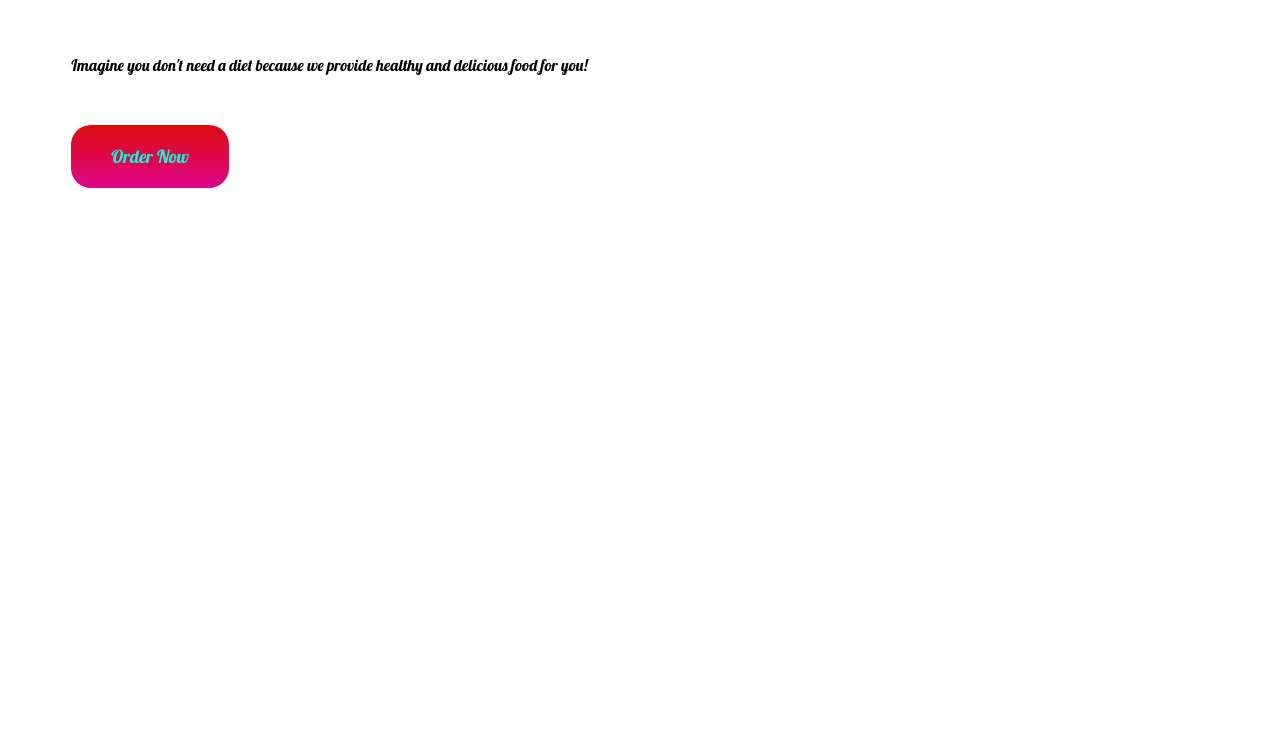
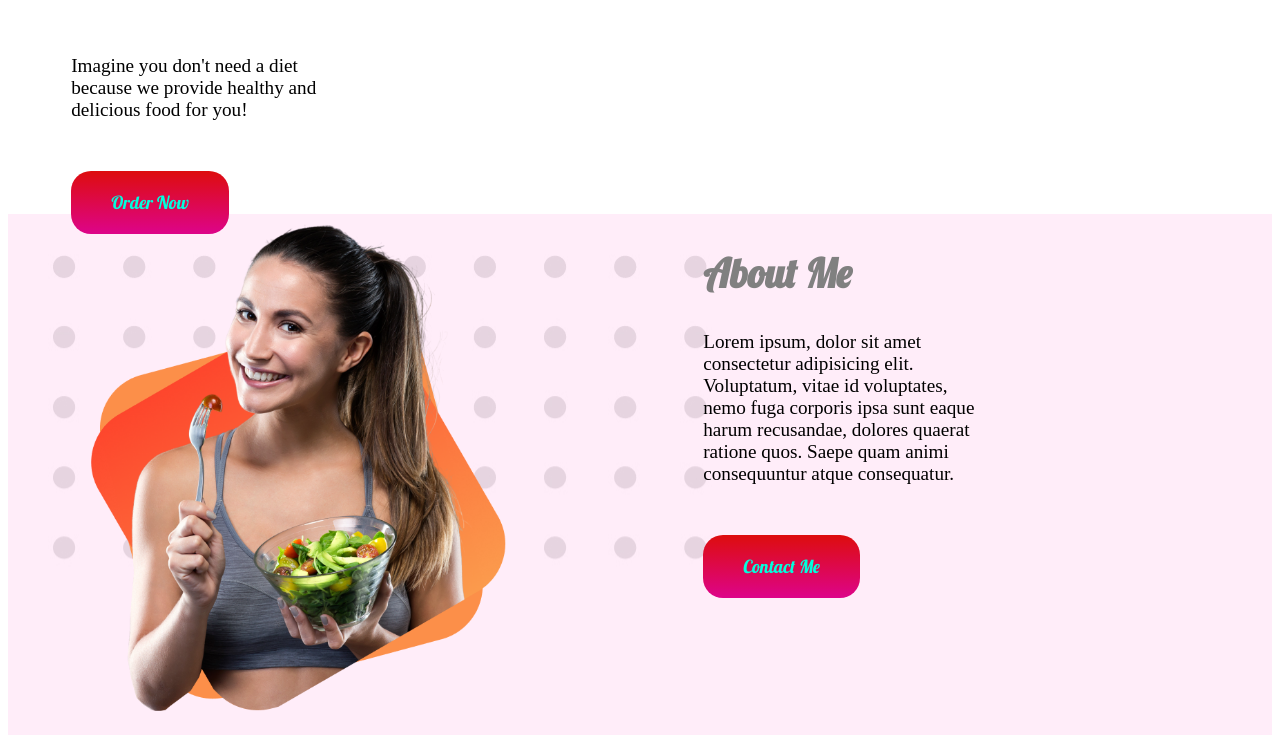
Before and after one commit to iftekerkayes/Practice-Challange, a plain HTML site: page index.html in a window 1280 px wide. Shown: the part 449-1192 px from the top of the page. Before the commit the page ends 800 px from the top, so only its background shows below. Drawn offline with Linux system fonts and the light colour scheme.

Commit message:
second section added

```diff
--- a/index.html
+++ b/index.html
@@ -11,18 +11,30 @@
     <link rel="stylesheet" href="style.css">
 </head>
 <body>
-    <section class="first-section">
+    <section class="section">
         <div class="max-width">
             <h1><span class="red-color">Skip</span> The Diet,</h1>
             <h1>Just Eat Healthy </h1>
             <h1>With Food Network</h1>
-            <p class="para-margin">Imagine you don't need a diet because we provide healthy and delicious food for you!</p>
-            <a href="" target="_blank" class="order-button">Order Now</a>
+            <p class="para-edit">Imagine you don't need a diet because we provide healthy and delicious food for you!</p>
+            <a href="" target="_blank" class="button">Order Now</a>
         </div>
 
         <div class="max-width">
-            <img src="happy-man.png">
+            <img src="happy-man.png" class="img1">
         </div>
+    </section>
+    <section class="section background-img">
+
+        <div class="max-width">
+                <img src="images/female/Group 8425.png" class="img2">
+            </div>
+            <div class="max-width">
+                <h2 class="grey-color">About Me</h2>
+                <p class="para-edit" >Lorem ipsum, dolor sit amet consectetur adipisicing elit. Voluptatum, vitae id voluptates, nemo fuga corporis ipsa sunt eaque harum recusandae, dolores quaerat ratione quos. Saepe quam animi consequuntur atque consequatur.</p>
+                <a href="https://www.linkedin.com/in/ifteker-kayes-635aa41a0/" target="_blank" class="button">Contact Me</a>
+        </div>
+
     </section>
 
 
--- a/style.css
+++ b/style.css
@@ -8,10 +8,18 @@ h1{
     font-weight: 700;
     font-size: 70px;
 }
-.para-margin{
+h2{
+    font-weight: 700;
+    font-size: 40px;
+}
+.para-edit{
     margin-bottom: 70px;
+    font-family: 'Times New Roman', Times, serif;
+    font-size: larger;
+    width:50%;
+
 }
-.order-button{
+.button{
     text-decoration: none;
     color:rgb(0, 255, 221);
     background-image: linear-gradient(rgb(221, 13, 13) , rgb(221, 4, 138));
@@ -21,7 +29,7 @@ h1{
 
 
 }
-.first-section{
+.section{
     display: flex;
 }
 .max-width{
@@ -29,7 +37,17 @@ h1{
     padding-left: 5%;
 
 }
-img{
+.img1{
 
     width:100%;
 }
+.img2{
+    width:80%;
+}
+.grey-color{
+    color:grey;
+}
+.background-img{
+    background-image: url(images/shapes/Frame\ 59.jpg);
+
+}
```
